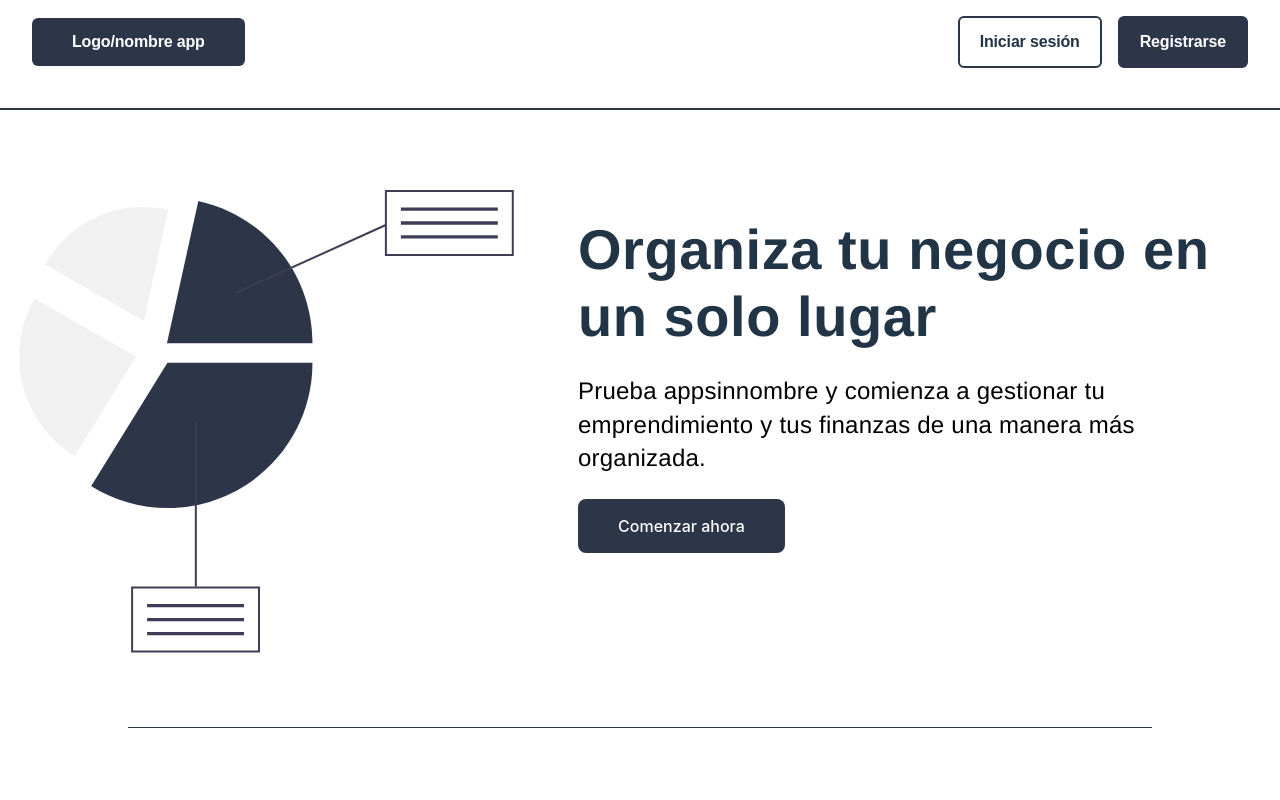
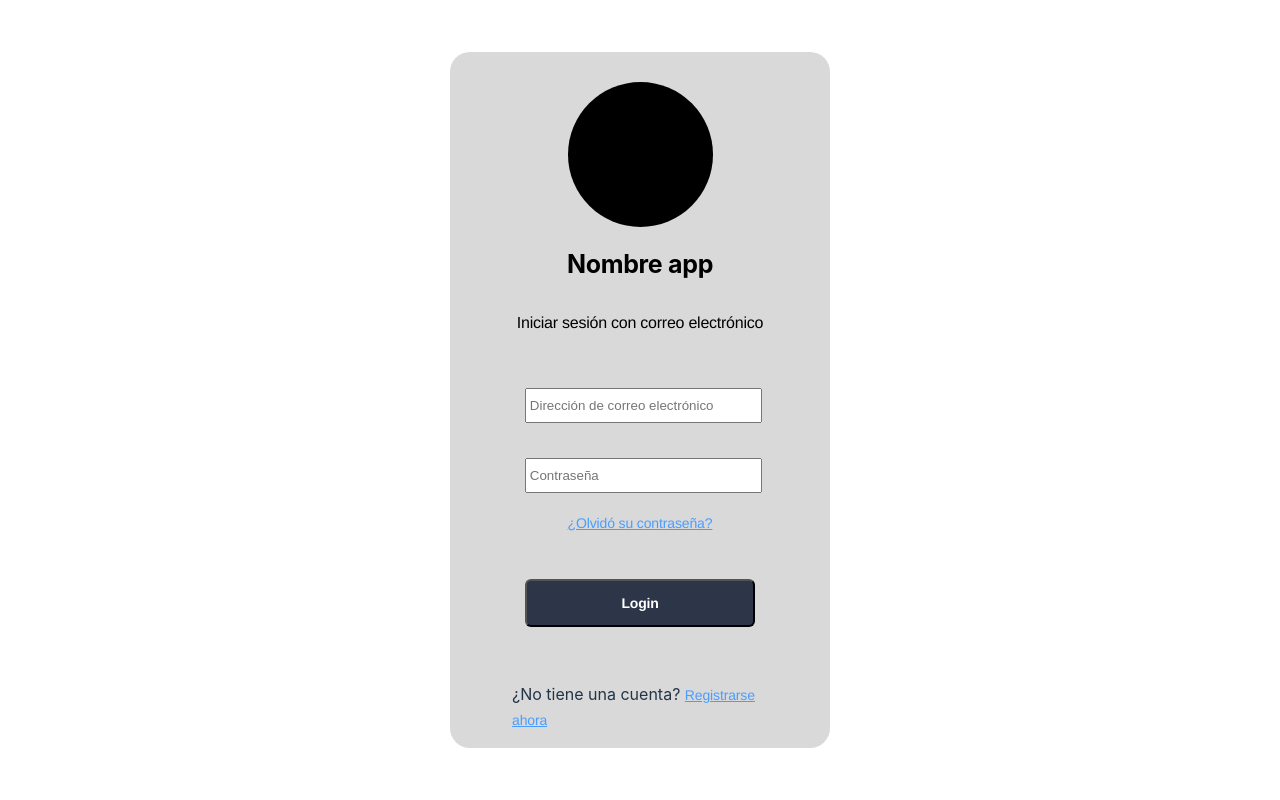
Before and after one commit to No-Country/c13-02-n-java-react, a React (Vite) app in the folder frontend/: page / in a window 1280 px wide. Shown: the top 800 px of the page. Built offline with nearby package versions, Linux system fonts and the light colour scheme.

Commit message:
Maqueta del login

```diff
--- a/frontend/src/App.jsx
+++ b/frontend/src/App.jsx
@@ -14,7 +14,7 @@ function App() {
 
 
 
-      <Landing/>
+     <Login/>
 
 
     </>
--- a/frontend/src/components/Landing/Landing.css
+++ b/frontend/src/components/Landing/Landing.css
@@ -187,6 +187,7 @@ h1 {
     margin: 0 auto;
     justify-content: center;
     align-items: center;
+    margin-top: 80px;
 
 
 
--- a/frontend/src/components/Login/Login.css
+++ b/frontend/src/components/Login/Login.css
@@ -0,0 +1,119 @@
+.login {
+  width: 100vw;
+  height: 100vh;
+
+  display: flex;
+  justify-content: center;
+  align-items: center;
+}
+
+.login_panel {
+  margin: 0 auto;
+  width: 20%;
+
+  background-color: #d9d9d9;
+  display: flex;
+  flex-direction: column;
+  border-radius: 20px;
+  justify-content: start;
+
+  align-items: center;
+  padding-left: 62px;
+  padding-right: 62px;
+}
+
+.login_image_logo {
+  width: 145px;
+  height: 145px;
+  margin-top: 30px;
+  border-radius: 50%;
+  background-color: black;
+}
+
+.login_panel h1 {
+  margin-top: 25px;
+  color: #000;
+  font-feature-settings: "calt" off;
+  font-family: Inter;
+  font-size: 25px;
+  font-style: normal;
+  font-weight: 700;
+  line-height: 24px;
+  /* 75% */
+  letter-spacing: -0.32px;
+}
+
+.login_panel h2 {
+  margin-top: 35px;
+  color: #000;
+  font-family: Helvetica;
+  font-size: 16px;
+  font-style: normal;
+  font-weight: 400;
+  line-height: 24px;
+  /* 100% */
+  letter-spacing: -0.24px;
+}
+
+.login_panel form {
+  width: 90%;
+
+  display: flex;
+  flex-direction: column;
+  justify-content: center;
+  align-items: center;
+  margin: 0 auto;
+  margin-top: 40px;
+  gap: 44px;
+}
+
+.login_input {
+  width: 100%;
+  display: flex;
+  flex-direction: column;
+  gap:35px ;
+}
+
+.login_input input {
+  width: 100%;
+  padding: 8px 0px 8px 3px;
+}
+
+
+.recover_link_login{
+
+    color: #4A9DFF;
+font-family: Helvetica;
+font-size: 14px;
+font-style: normal;
+font-weight: 400;
+line-height: 24px; /* 171.429% */
+letter-spacing: -0.14px;
+text-decoration-line: underline;
+margin-top: -26px;
+}
+
+
+input[type="submit"]{
+
+    display: flex;
+width:100% ;
+padding: 10px 24px;
+justify-content: center;
+align-items: center;
+color: white;
+font-feature-settings: 'calt' off;
+font-family: Helvetica;
+font-size: 14px;
+font-style: normal;
+font-weight: 700;
+line-height: 24px; /* 133.333% */
+letter-spacing: -0.18px;
+gap: 8px;
+border-radius: 6px;
+background: var(--wf-base-800, #2D3648);
+}
+
+.--mt{
+    margin-top: 55px;
+}
--- a/frontend/src/components/Login/Login.jsx
+++ b/frontend/src/components/Login/Login.jsx
@@ -42,30 +42,39 @@ function Login() {
       {/* cuadro de login */}
       <div className="login_panel">
         {/* formulario de login  */}
+          <div className="login_image_logo">
+           {/*  <img src="#" alt="Logo" /> */}
+          </div>
+          <h1>Nombre app</h1>
+
+
+          <h2>Iniciar sesión con correo electrónico</h2>
         <form onSubmit={(e) => handleSubmit(e)}>
           {/* div del logo  */}
-          <div className="login_image_logo">
-            <img src="#" alt="Logo" />
-          </div>
           {/* input de usuario  */}
           <div className="login_input">
-            <label>Usuario</label>
-            <input type="email" onChange={(e) => setEmail(e.target.value)} />
-          </div>
-          {/* input password */}
-          <div className="login_input">
-            <label>Contraseña</label>
+
+            <input type="email" placeholder="Dirección de correo electrónico" onChange={(e) => setEmail(e.target.value)} />
+  {/* input password */}
             <input
               type="password"
+              placeholder="Contraseña"
               onChange={(e) => setPassword(e.target.value)}
             />
           </div>
 
+
+
+
+          <a className="recover_link_login" href="#">¿Olvidó su contraseña?</a>
+
           <input type="submit" value={"Login"} />
         </form>
 
-        <a href="#">Olvidé mi contraseña</a>
+        <p className="--mt">¿No tiene una cuenta? <a href="#" className="recover_link_login ">Registrarse ahora</a></p>
       </div>
+
+
 
       {errores?.length > 0 ? <p>{errores} </p> : ""}
     </section>
```
Also changed, not shown: frontend/src/components/Landing/Landing.jsx (+30 -42 lines).
